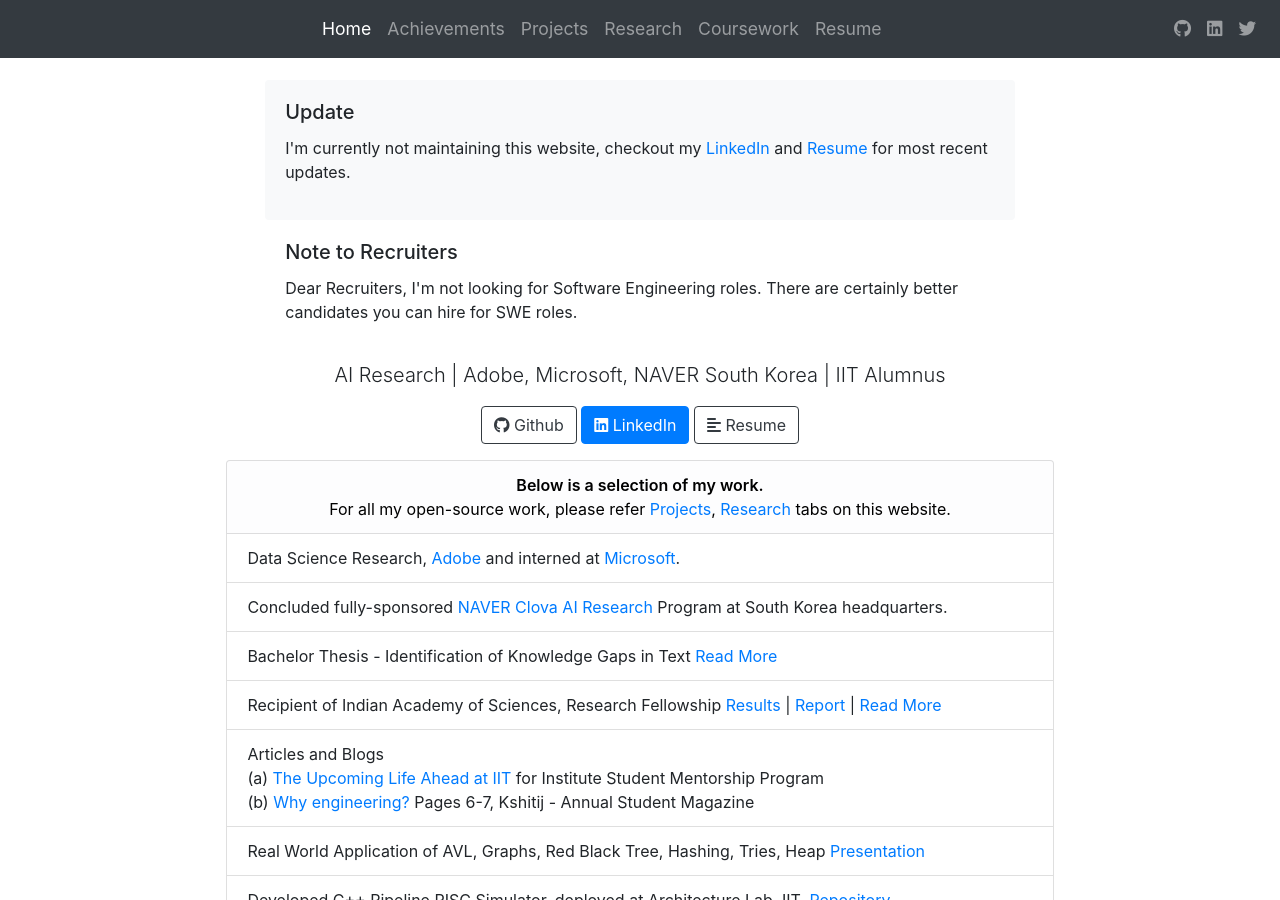
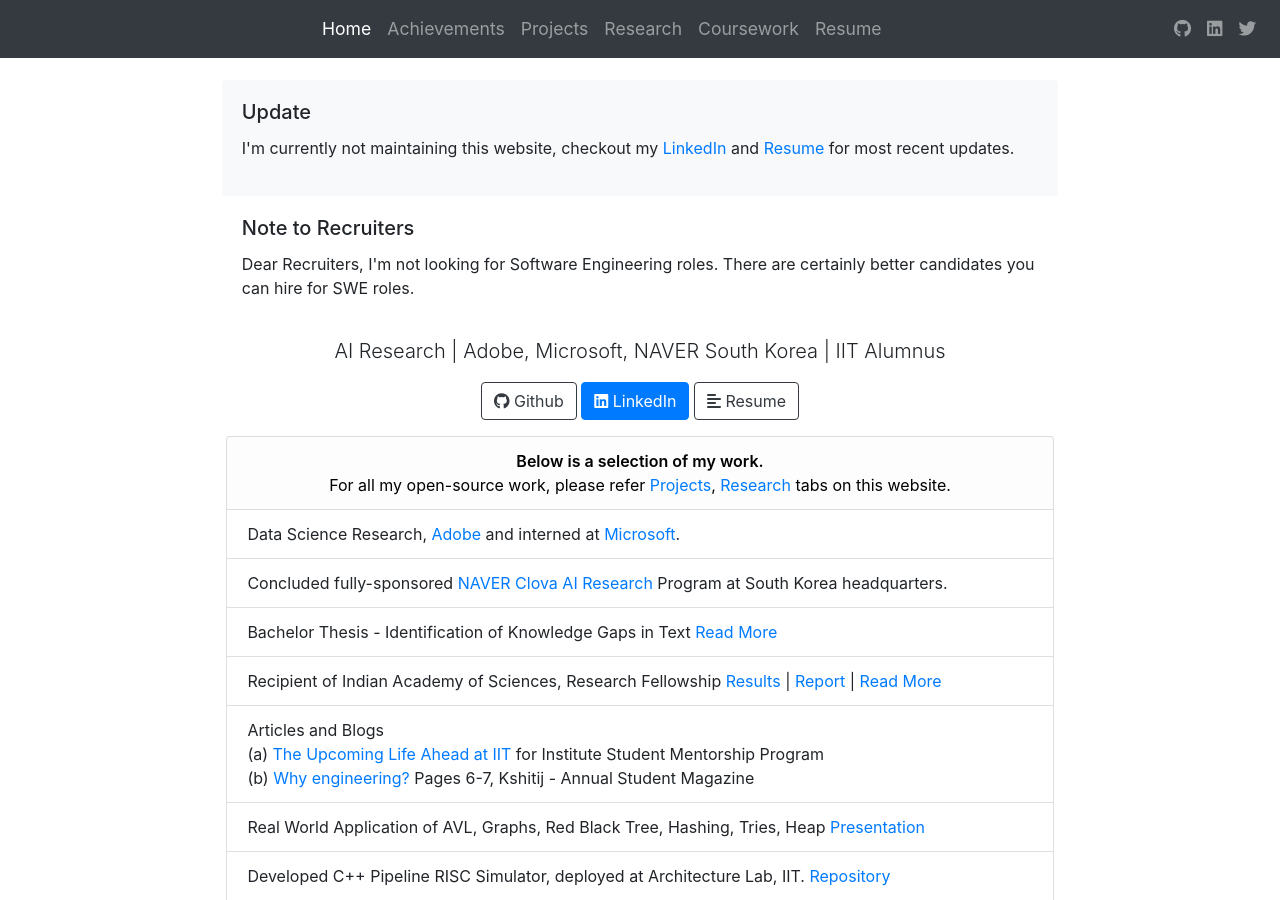
Before and after one commit to thenamangoyal/thenamangoyal.github.io, a Jekyll site: the page built from index.html, in a window 1280 px wide and 900 px high. Built offline with Jekyll 4.4.1, drawn with Linux system fonts in a browser that asks for light colours; nearby versions of some CDN libraries.

Commit message:
Fix note width

```diff
--- a/index.html
+++ b/index.html
@@ -10,7 +10,7 @@ layout: bootstrap
 
         <div class="container-fluid">
             <div class="row justify-content-center">
-                <div class="col-12 col-md-11 col-lg-9">
+                <div class="col-12 col-md-11 col-lg-10">
                     <div class="card w-100 bg-light p-0 m-0">
                         <div class="card-body">
                             <h5 class="card-title">Update</h5>
@@ -23,7 +23,7 @@ layout: bootstrap
 
         <div class="container-fluid">
             <div class="row justify-content-center">
-                <div class="col-12 col-md-11 col-lg-9">
+                <div class="col-12 col-md-11 col-lg-10">
                     <div class="card w-100 p-0 m-0">
                         <div class="card-body">
                             <h5 class="card-title">Note to Recruiters</h5>
```
